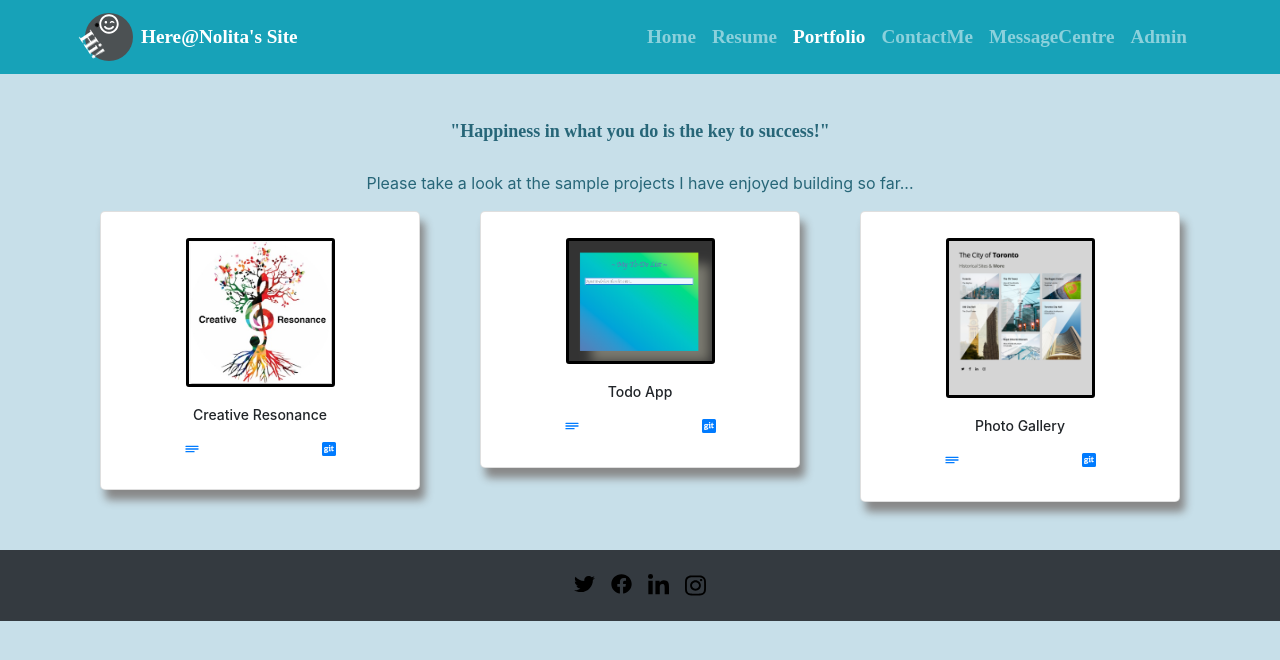
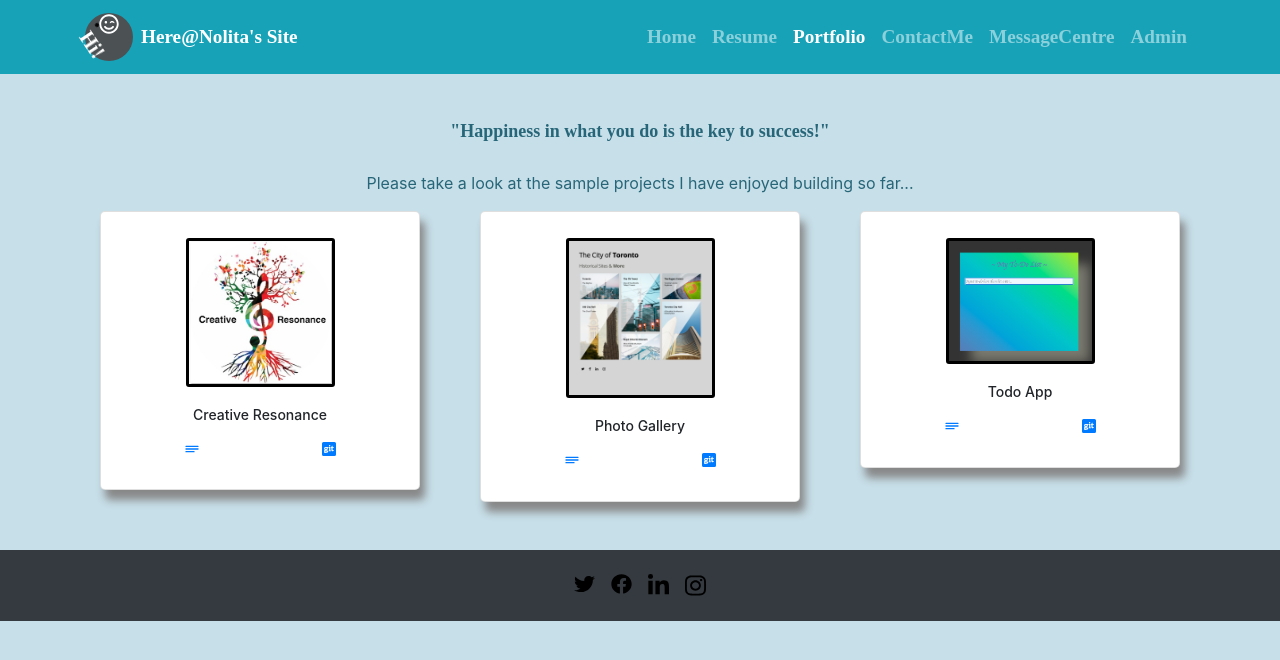
Before and after one commit to nmuceros/muceros__nolita--final-project, a React (Create React App) app in the folder fs1010-project-front-end/: page /portfolio in a window 1280 px wide. Shown: the top 660 px of the page. Built offline with nearby package versions, Linux system fonts and the light colour scheme.

Commit message:
switches projects order

```diff
--- a/fs1010-project-front-end/src/components/pages/Portfolio.js
+++ b/fs1010-project-front-end/src/components/pages/Portfolio.js
@@ -18,18 +18,18 @@ const Portfolio = () => {
           projectLink: "https://gitlab.com/nols2021/fs1000_summer2021_group1_project"
         },
         {
+            projectID: "2",
+            projectImage: photoGallery,
+            projectName: "Photo Gallery",
+            projectDesc: "This Web Application is an independent work of mine showcasing the photo collection of the Historical Sites of City of Toronto. This comes with an overlay on hover of images as well as a custom styled zoom modal view upon clicking on a photo.",
+            projectLink: "https://github.com/nmuceros/FS1010_Assignment1_Style_Photo_Gallery"
+          },
+        {
             projectID: "3",
             projectImage: todoApp,
             projectName: "Todo App",
             projectDesc: "This Todo Web Application is an independent work of mine. Unlike normal Todo application, this has an interesting drag and drop effect. ",
             projectLink: "https://github.com/nmuceros/muceros__nolita--assignment-2"
-          },
-        {
-            projectID: "2",
-            projectImage: photoGallery,
-            projectName: "Photo Gallery",
-            projectDesc: "This Web Application is an independent work of mine showcasing the photo collection of the Historical Sites of City of Toronto. This comes with an overlay on hover of images as well as a custom styled zoom modal view upon clicking on a photo.",
-            projectLink: "https://github.com/nmuceros/FS1010_Assignment1_Style_Photo_Gallery"
           }
       ];
 
```
